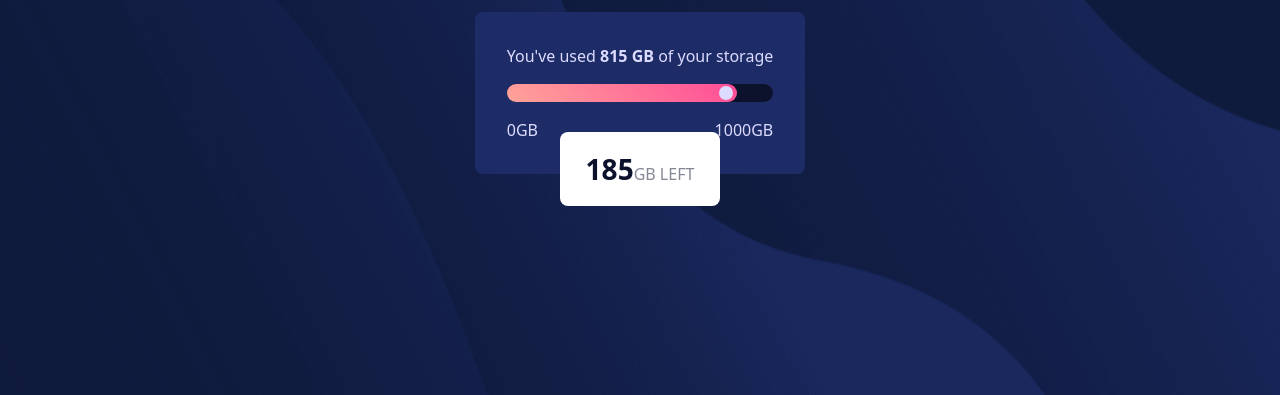
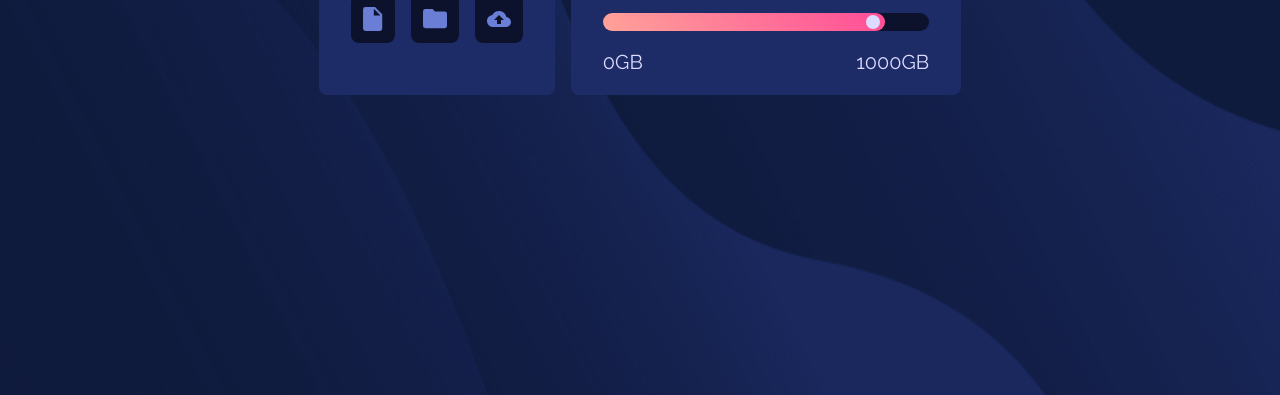
Before and after one commit to Code-Beaker/fylo-data-storage-component, a website built with Vite: page app/index.html in a window 1280 px wide. Shown: the part 405-800 px from the top of the page. Built offline with nearby package versions, Linux system fonts and the light colour scheme.

Commit message:
finish desktop design and add local fonts

```diff
--- /dev/null
+++ b/app/assets/fonts/stylesheet.css
@@ -0,0 +1,26 @@
+@font-face {
+    font-family: 'Raleway';
+    src: url('Raleway-Regular.woff2') format('woff2'),
+        url('Raleway-Regular.woff') format('woff');
+    font-weight: normal;
+    font-style: normal;
+    font-display: swap;
+}
+
+@font-face {
+    font-family: 'Raleway';
+    src: url('Raleway-Bold.woff2') format('woff2'),
+        url('Raleway-Bold.woff') format('woff');
+    font-weight: bold;
+    font-style: normal;
+    font-display: swap;
+}
+
+@font-face {
+    font-family: 'Raleway';
+    src: url('Raleway-Medium.woff2') format('woff2'),
+        url('Raleway-Medium.woff') format('woff');
+    font-weight: 500;
+    font-style: normal;
+    font-display: swap;
+}
--- a/app/index.html
+++ b/app/index.html
@@ -11,6 +11,8 @@
     />
     <title>Frontend Mentor | Fylo data storage component</title>
     <link rel="stylesheet" href="styles/style.css" />
+    <!-- fonts -->
+    <link rel="stylesheet" href="assets/fonts/stylesheet.css" />
   </head>
   <body>
     <main>
--- a/app/styles/style.css
+++ b/app/styles/style.css
@@ -2,8 +2,9 @@
 @import "./variables.css";
 
 body {
-  font-family: system-ui, -apple-system, BlinkMacSystemFont, "Segoe UI", Roboto,
-    Oxygen, Ubuntu, Cantarell, "Open Sans", "Helvetica Neue", sans-serif;
+  font-family: var(--font-main), system-ui, -apple-system, BlinkMacSystemFont,
+    "Segoe UI", Roboto, Oxygen, Ubuntu, Cantarell, "Open Sans", "Helvetica Neue",
+    sans-serif;
 }
 
 main {
@@ -97,7 +98,7 @@ main {
 }
 
 .text-bold {
-  font-weight: bold;
+  font-weight: var(--fw-bold);
 }
 
 .storage-indicator::before {
@@ -149,3 +150,51 @@ main {
   color: var(--neutral-very-dark-blue);
   font-size: 1.75rem;
 }
+
+@media screen and (width > 50rem) {
+  .container {
+    grid-template-columns: auto 1fr;
+    align-items: end;
+  }
+
+  .info-section {
+    height: 12.5rem;
+  }
+
+  .data-section {
+    max-width: 50rem;
+    height: 10rem;
+  }
+
+  .container__text {
+    font-size: 1.25rem;
+  }
+
+  .storage-value {
+    font-size: 1.25rem;
+  }
+
+  .avail-storage-data-wrapper {
+    top: -50%;
+    margin: 1rem;
+    padding-inline: 2rem;
+    min-width: fit-content;
+    left: 75%;
+    right: -50%;
+    height: 5rem;
+  }
+
+  .avail-storage-data-wrapper::after {
+    content: "";
+    bottom: 0;
+    left: 0;
+    width: 3rem;
+    height: 3rem;
+    background-color: white;
+    border-radius: 0.125rem;
+    position: absolute;
+    bottom: -20%;
+    left: -0.5px;
+    clip-path: polygon(0 100%, 0 0, 100% 0);
+  }
+}
--- a/app/styles/variables.css
+++ b/app/styles/variables.css
@@ -1,4 +1,10 @@
 :root {
+  --font-main: "Raleway";
+
+  --fw-regular: 400;
+  --fw-medium: 500;
+  --fw-bold: 700;
+
   --primary-gradient: linear-gradient(
     45deg,
     hsl(6, 100%, 80%),
```
Also changed, not shown: app/assets/fonts/Raleway-Bold.woff (added), app/assets/fonts/Raleway-Bold.woff2 (added), app/assets/fonts/Raleway-Medium.woff (added), app/assets/fonts/Raleway-Medium.woff2 (added), app/assets/fonts/Raleway-Regular.woff (added), app/assets/fonts/Raleway-Regular.woff2 (added).
